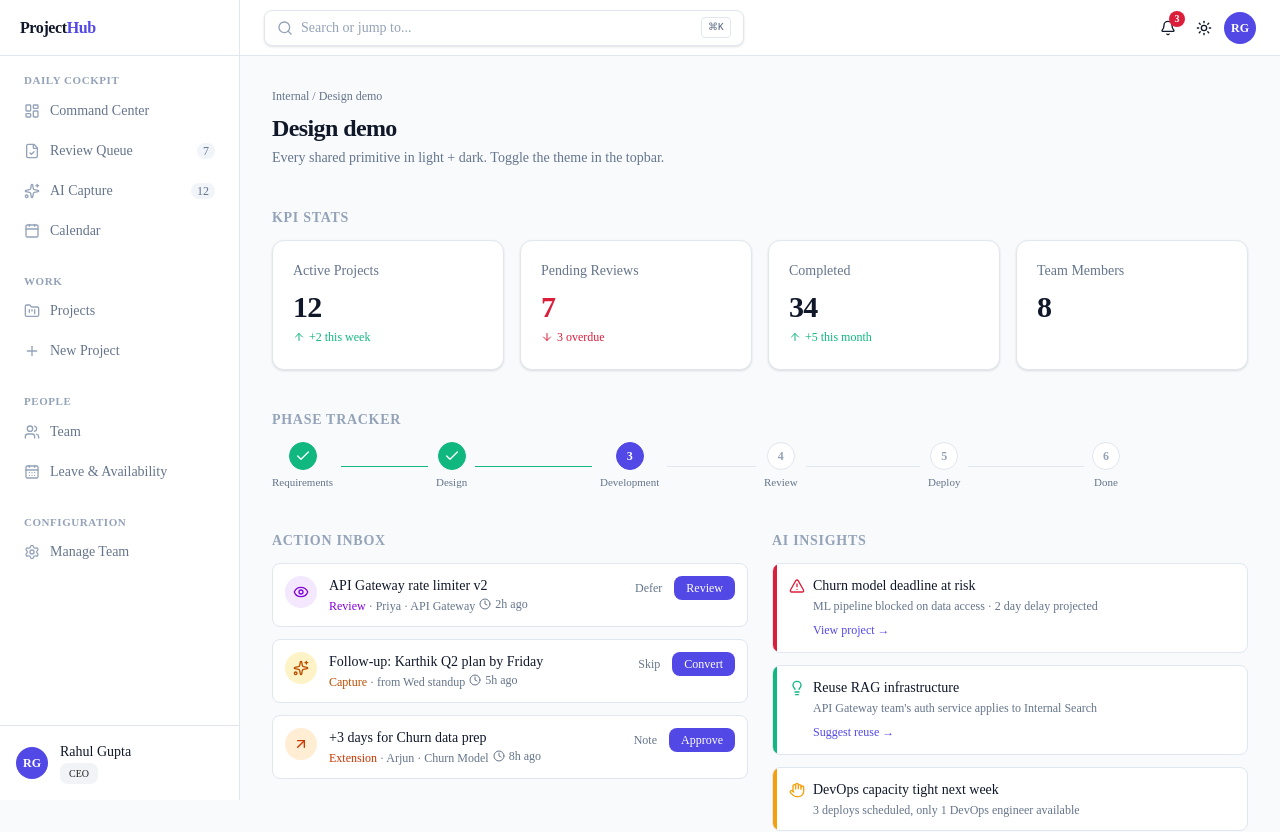
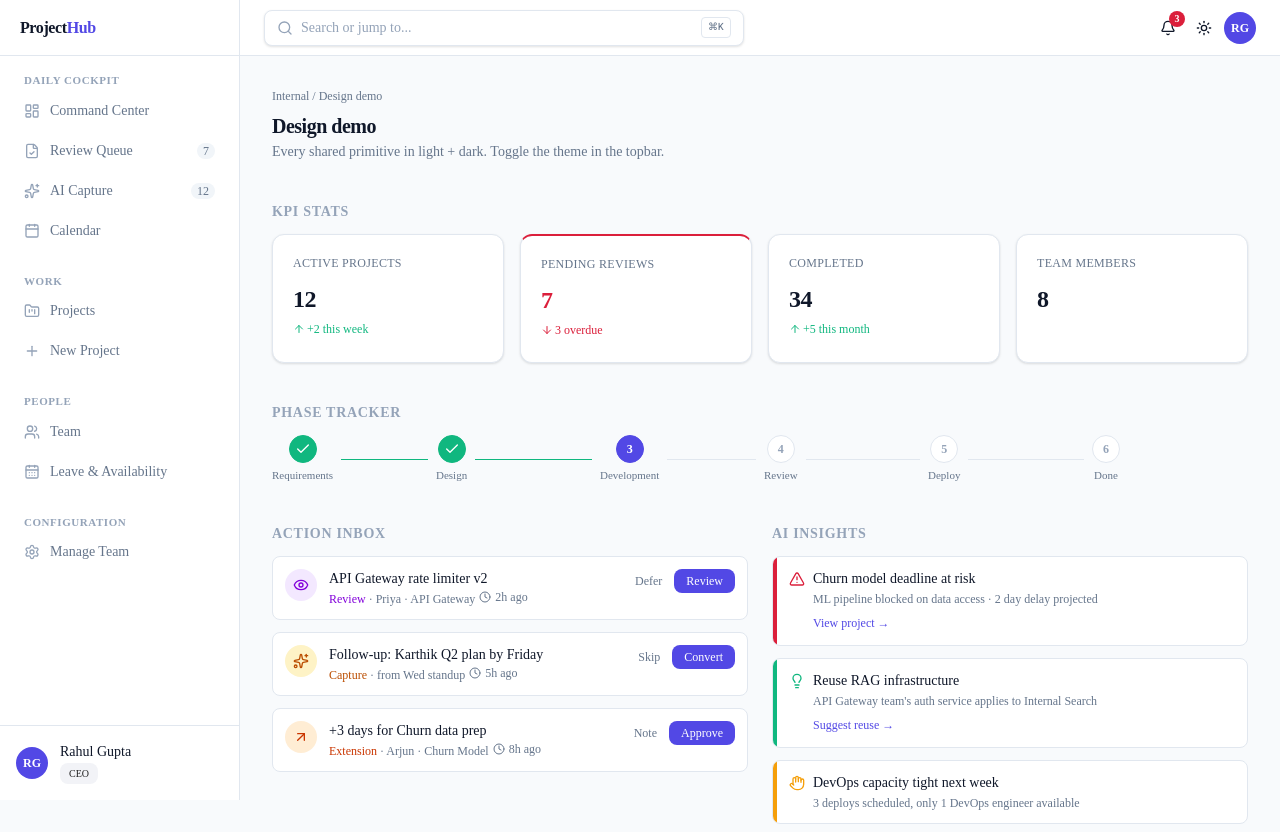
Before and after one commit to sathizz7/project-hub-webapp, a Next.js app: page /design-demo in a window 1280 px wide. Shown: the top 832 px of the page. Built offline with nearby package versions, Linux system fonts and the light colour scheme.

Commit message:
style(primitives): KPIStat compact text-2xl + colored icon bg; PageHeader font-bold tracking-tight

```diff
--- a/src/components/primitives/kpi-stat.tsx
+++ b/src/components/primitives/kpi-stat.tsx
@@ -7,18 +7,45 @@ export type KPIStatProps = {
   value: number | string;
   delta?: { value: string; direction: "up" | "down" | "flat" };
   icon?: LucideIcon;
-  tone?: "default" | "danger";
+  iconBg?: string;
+  tone?: "default" | "danger" | "warning" | "success";
   className?: string;
 };
 
-export function KPIStat({ label, value, delta, icon: Icon, tone = "default", className }: KPIStatProps) {
+const TONE_BORDER: Record<string, string> = {
+  danger: "border-t-2 border-t-danger",
+  warning: "border-t-2 border-t-warning",
+  success: "border-t-2 border-t-success",
+  default: "",
+};
+
+const ICON_BG_DEFAULTS: Record<string, string> = {
+  danger: "bg-danger-soft text-danger",
+  warning: "bg-warning-soft text-warning",
+  success: "bg-success-soft text-success",
+  default: "bg-accent-soft text-accent",
+};
+
+export function KPIStat({ label, value, delta, icon: Icon, iconBg, tone = "default", className }: KPIStatProps) {
+  const iconBgClass = iconBg ?? ICON_BG_DEFAULTS[tone];
   return (
-    <div className={cn("rounded-lg border border-border bg-bg p-5 shadow-sm", className)}>
-      <div className="flex items-center justify-between">
-        <p className="text-sm text-fg-muted">{label}</p>
-        {Icon && <Icon className="h-4 w-4 text-fg-subtle" />}
+    <div className={cn(
+      "rounded-lg border border-border bg-bg p-5 card-elevated transition-shadow hover:card-raised",
+      TONE_BORDER[tone],
+      className
+    )}>
+      <div className="flex items-start justify-between">
+        <p className="text-xs font-medium uppercase tracking-wide text-fg-muted">{label}</p>
+        {Icon && (
+          <span className={cn("flex h-7 w-7 items-center justify-center rounded-md", iconBgClass)}>
+            <Icon className="h-3.5 w-3.5" />
+          </span>
+        )}
       </div>
-      <p className={cn("mt-2 text-3xl font-semibold tracking-tight", tone === "danger" ? "text-danger" : "text-fg")}>
+      <p className={cn(
+        "mt-3 text-2xl font-bold tabular-nums tracking-tight",
+        tone === "danger" ? "text-danger" : tone === "warning" ? "text-warning" : tone === "success" ? "text-success" : "text-fg"
+      )}>
         {value}
       </p>
       {delta && (
@@ -26,7 +53,7 @@ export function KPIStat({ label, value, delta, icon: Icon, tone = "default", cla
           data-testid="delta"
           data-direction={delta.direction}
           className={cn(
-            "mt-1 inline-flex items-center gap-1 text-xs",
+            "mt-1.5 inline-flex items-center gap-0.5 text-xs font-medium",
             delta.direction === "up" && "text-success",
             delta.direction === "down" && "text-danger",
             delta.direction === "flat" && "text-fg-muted"
--- a/src/components/primitives/page-header.tsx
+++ b/src/components/primitives/page-header.tsx
@@ -8,18 +8,23 @@ export type PageHeaderProps = {
   actions?: React.ReactNode;
   children?: React.ReactNode;
   className?: string;
+  bordered?: boolean;
 };
 
-export function PageHeader({ title, description, breadcrumb, actions, children, className }: PageHeaderProps) {
+export function PageHeader({ title, description, breadcrumb, actions, children, className, bordered = false }: PageHeaderProps) {
   return (
-    <header className={cn("space-y-2", className)}>
-      {breadcrumb && <div className="text-xs text-fg-muted">{breadcrumb}</div>}
+    <header className={cn("space-y-2", bordered && "border-b border-border pb-5", className)}>
+      {breadcrumb && (
+        <div className="flex items-center gap-1 text-xs text-fg-muted">
+          {breadcrumb}
+        </div>
+      )}
       <div className="flex items-start justify-between gap-4">
         <div className="min-w-0">
-          <h1 className="text-2xl font-semibold tracking-tight text-fg">{title}</h1>
-          {description && <p className="mt-1 text-sm text-fg-muted">{description}</p>}
+          <h1 className="text-xl font-bold tracking-tight text-fg">{title}</h1>
+          {description && <p className="mt-0.5 text-sm text-fg-muted">{description}</p>}
         </div>
-        {actions && <div className="flex items-center gap-2">{actions}</div>}
+        {actions && <div className="flex shrink-0 items-center gap-2">{actions}</div>}
       </div>
       {children}
     </header>
```
